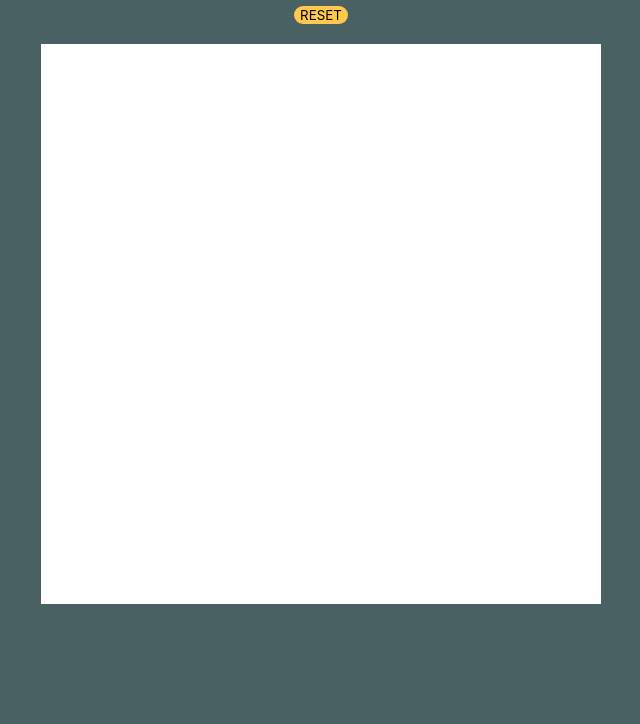
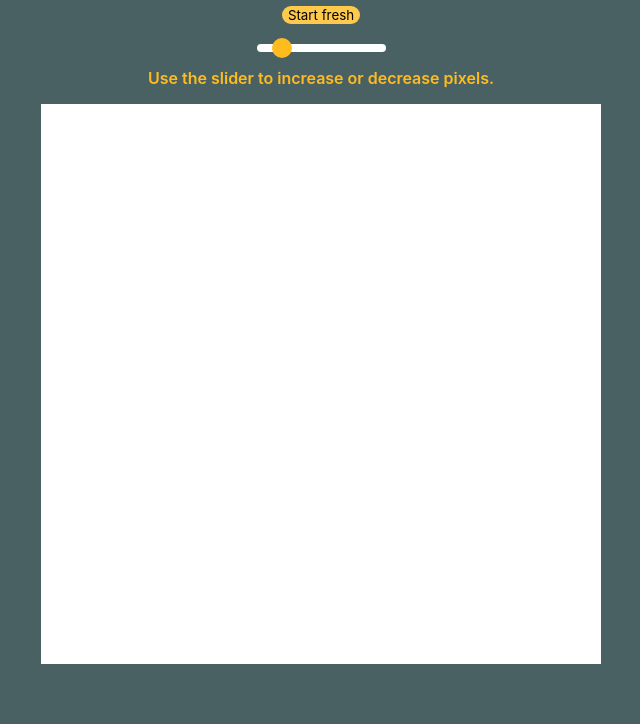
Before and after one commit to Centigrams/etch-a-sketch, a plain HTML site: page index.html in a window 1280 px wide. Shown: the part 76-800 px from the top of the page, without its empty margins (319-959 px from the left). Drawn offline with Linux system fonts and the light colour scheme.

Commit message:
Create slider feature  to manipulate pixels in grid.

```diff
--- a/index.html
+++ b/index.html
@@ -12,9 +12,14 @@
         <h1 class="h1-header">Etch-a-sketch</h1>
     </header>
 
-    <button id="reset-button">
-        RESET
-    </button>
+    <div class="grid-manipulators">
+        <button id="reset-button">
+            Start fresh
+        </button>
+
+        <input type='range' min='2' max='100' value='16' class='slider'>
+        <p id="slider-tip">Use the slider to increase or decrease pixels.</p>
+    </div>
 
     <div class="container">
 
--- a/script.js
+++ b/script.js
@@ -1,18 +1,21 @@
 const container = document.querySelector('.container');
-const reset = document.querySelector('#reset-button')
+const reset = document.querySelector('#reset-button');
 let defaultGridSize = 16;
+const slider = document.querySelector('.slider');
 
 function createGrid(gridSize) {
     // Create grid with inserted divs.
     let gridArea = gridSize * gridSize;
     for (let i = 1; i <= gridArea; i++) {
+        //* Added div with class 'cell' to avoid conflicts.
         let gridBlock = document.createElement('div');
+        gridBlock.setAttribute('class', 'cell')
         container.style.gridTemplateRows = `repeat(${gridSize}, 1fr)`;
         container.style.gridTemplateColumns = `repeat(${gridSize}, 1fr)`;
         container.insertAdjacentElement('beforeend', gridBlock);
     }
-    // After creating grid, add event listeners per cell (div).
-    let gridCells = document.querySelectorAll('div');
+    // After creating grid, add event listeners per cell.
+    let gridCells = document.querySelectorAll('.cell');
     gridCells.forEach(gridCell => gridCell.addEventListener('mouseover', colorGrid));
 }
 
@@ -20,20 +23,18 @@ function colorGrid() {
     this.style.backgroundColor = 'black';
 }
 
-function resetGrid() {
-    let userInput = parseInt(prompt("Enter grid size. (2-100)"))
-    let gridCells = document.querySelectorAll('div');
+function resetGridColor() {
+    let gridCells = document.querySelectorAll('.cell');
     gridCells.forEach(gridCell => gridCell.style.backgroundColor = "white");
+}
 
-    if (userInput >= 100) {
-        createGrid(100);
-    } else if (userInput <= 2) {
-        createGrid(2);
-    } else {
-        createGrid(userInput);
-    }
+function setGridPixels() {
+    let gridCells = document.querySelectorAll('.cell');
+    gridCells.forEach(gridCell => gridCell.remove());
+    createGrid(slider.value);
 }
 
 createGrid(defaultGridSize);
 
-reset.addEventListener('click', resetGrid);
+slider.addEventListener('mouseup', setGridPixels);
+reset.addEventListener('click', resetGridColor);
--- a/styles.css
+++ b/styles.css
@@ -37,3 +37,35 @@ body {
     background-color: coral;
     border-color: coral;
 }
+
+.slider {
+    -webkit-appearance: none;
+    display: grid;
+    margin: 0 auto;
+    margin-bottom: 15px;
+    background: white;
+    outline: none;
+
+    -webkit-transition: .2s;
+    transition: opacity .2s;
+    border-radius: 5px;
+    height: 8px;
+}
+
+.slider::-webkit-slider-thumb {
+    -webkit-appearance: none;
+    appearance: none;
+    width: 20px;
+    height: 20px;
+    opacity: 1;
+    border-radius: 50%;
+    background: #ffbc1e;
+    cursor: pointer;
+  }
+
+#slider-tip {
+    text-align: center;
+    color: #ffbc1e;
+    font-family: -apple-system, BlinkMacSystemFont, 'Segoe UI', Roboto, Oxygen, Ubuntu, Cantarell, 'Open Sans', 'Helvetica Neue', sans-serif;
+    font-weight: 600;
+}
```
